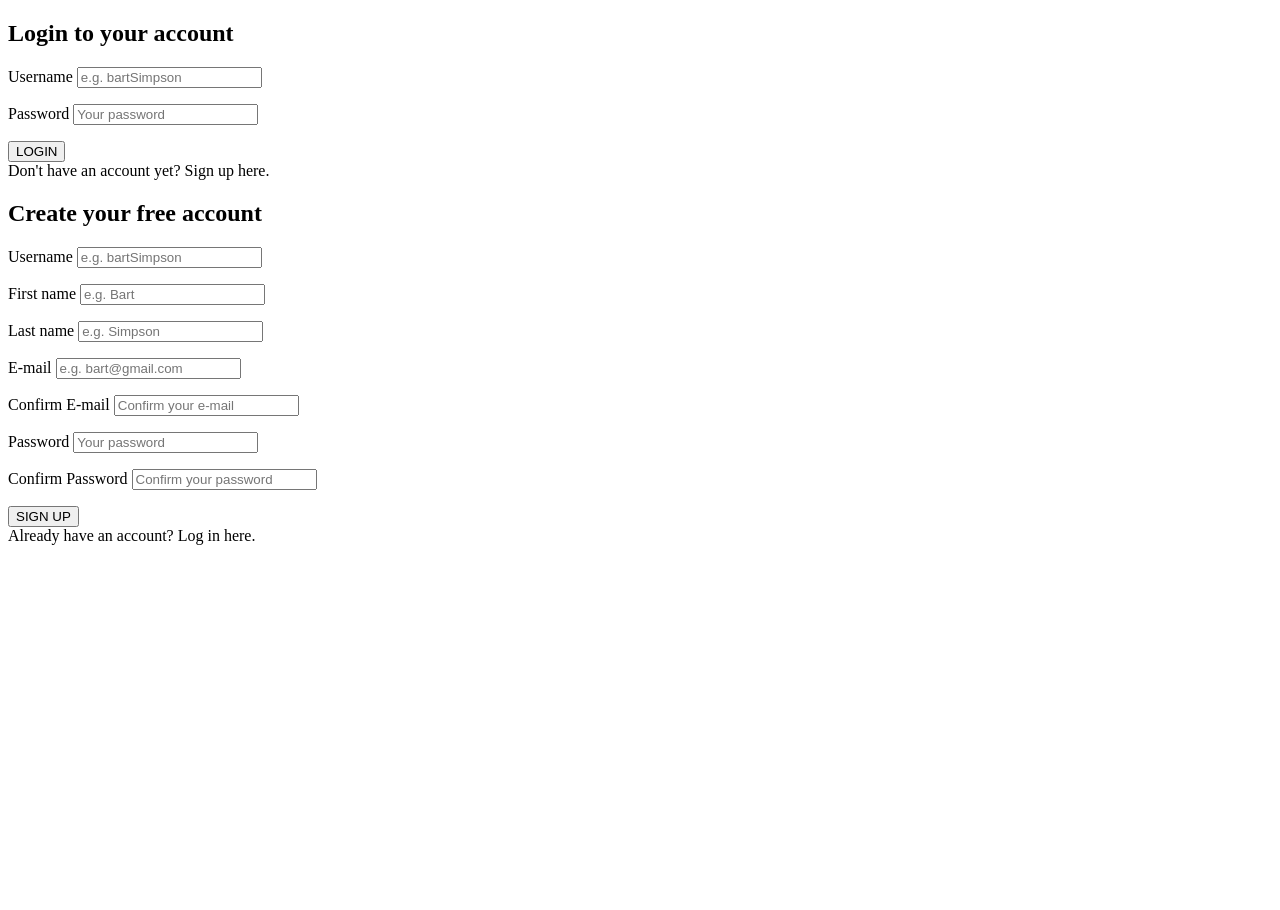
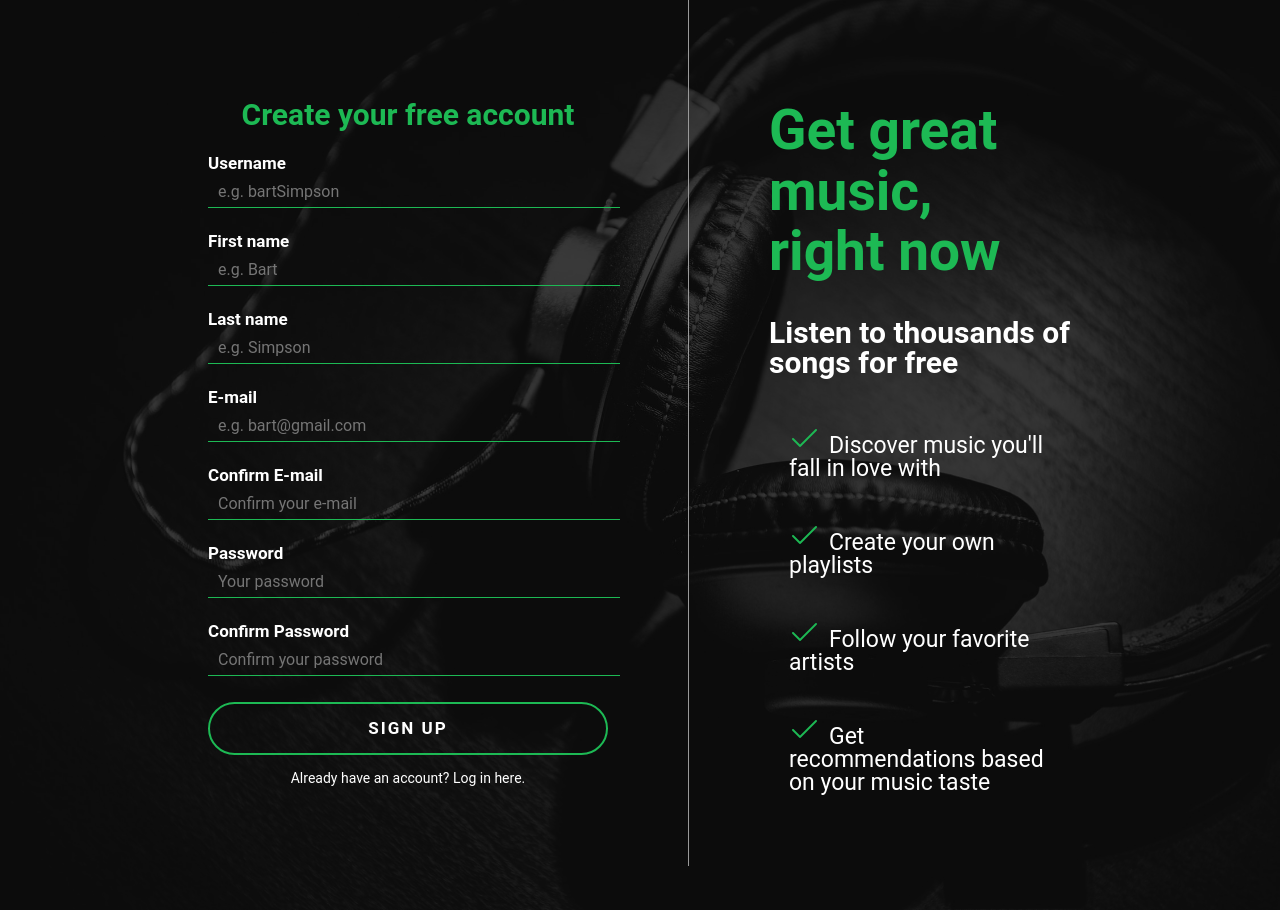
Before and after one commit to leomcg/spotify-clone, a PHP site: page /register.php in a window 1280 px wide. Before the commit the page ends 545 px from the top, so only its background shows below. Run offline with PHP 8.4, Linux system fonts and the light colour scheme.

Commit message:
Styles the login and register page

```diff
--- /dev/null
+++ b/assets/css/register.css
@@ -0,0 +1,148 @@
+html,
+body {
+  padding: 0;
+  margin: 0;
+  height: 100%;
+  box-sizing: border-box;
+}
+
+p {
+  margin-top: 25px;
+}
+
+#background {
+  background: linear-gradient( rgba(0, 0, 0, 0.7), rgba(0, 0, 0, 0.7) ), url('../images/bg3.jpg');
+  background-position: revert;
+  background-size: cover;
+  display: table;
+  height: 100%;
+  width: 100%;
+}
+
+#loginContainer * {
+  color: #fff;
+  font-family: 'Roboto', 'Arial', sans-serif;
+  font-weight: normal;
+  line-height: 1em;
+}
+
+#loginContainer {
+  width: 80%;
+  margin: 0 auto;
+  position: relative;
+  max-width: 1366px;
+}
+
+#inputContainer {
+  width: 400px;
+  padding: 80px;
+  float: left;
+  border-right: 1px solid #999;
+}
+
+#inputContainer h2 {
+  margin-top: 20px;
+  text-align: center;
+  font-weight: 700;
+  color: #1DB954;
+  font-size: 30px;
+}
+
+#inputContainer input[type="text"],
+#inputContainer input[type="email"],
+#inputContainer input[type="password"] {
+  display: block;
+  background-color: transparent !important;
+  border: none;
+  font-size: 16px;
+  border-bottom: 1px solid #1DB954;
+  height: 30px;
+  width: 100%;
+  padding-left: 10px;
+  margin-top: 3px;
+}
+
+#inputContainer label {
+  font-size: 17px;
+  font-weight: 700;
+}
+
+#inputContainer button {
+  background-color: transparent;
+  width: 100%;
+  padding: 16px;
+  text-transform: uppercase;
+  border-radius: 100px;
+  border: 2px solid #1DB954;
+  font-size: 17px;
+  font-weight: 700;
+  letter-spacing: 2px;
+  margin: 10px 0;
+  cursor: pointer;
+}
+
+#inputContainer button:hover {
+  background-color: rgba(0, 0, 0, .3);
+}
+
+#inputContainer button:active {
+  background-color: rgba(0, 0, 0, .3);
+  transform: translateY(5px);
+}
+
+.hasAccountText {
+  margin-top: 5px;
+  text-align: center;
+}
+
+.hasAccountText span {
+  font-weight: 700;
+  font-size: 14px;
+  cursor: pointer;
+}
+
+#registerForm,
+#loginForm {
+  display: none;
+}
+
+.errorMessage {
+  margin-top: 5px;
+  font-size: 12px;
+  color: pink !important;
+  display: block;
+  float: right
+}
+
+#loginText {
+  padding: 80px;
+  display: table-cell;
+}
+
+#loginText h1 {
+  margin-top: 20px;
+  line-height: 1.1em;
+  font-weight: 700;
+  font-size: 55px;
+  color: #1DB954;
+}
+
+#loginText h2 {
+  font-weight: 700;
+  font-size: 30px;
+}
+
+#loginText ul {
+  list-style: none;
+  padding: 0;
+}
+
+#loginText li {
+  font-weight: 400;
+  font-size: 23px;
+  padding: 20px;
+}
+
+#loginText li img {
+  margin-right: 10px;
+}
--- /dev/null
+++ b/assets/js/register.js
@@ -0,0 +1,12 @@
+$(document).ready(() => {
+
+  $("#hideLogin").click(() => {
+    $('#loginForm').hide();
+    $('#registerForm').show();
+  })
+
+  $("#hideRegister").click(() => {
+    $('#registerForm').hide();
+    $('#loginForm').show();
+  })
+});
--- a/includes/handlers/register-handler.php
+++ b/includes/handlers/register-handler.php
@@ -33,8 +33,6 @@ if(isset($_POST['registerButton'])) {
   if($wasSuccessful) {
     $_SESSION['userLoggedIn'] = $username;
     header("Location: index.php");
-  } else {
-    echo 'register FAILED';
   }
 }
 
--- a/register.php
+++ b/register.php
@@ -31,15 +31,26 @@ function getInputValue($input)
 </head>
 
 <body>
+  <script>
+    $(document).ready(() => {
+      $('#registerButton').click(() => {
+        $('#loginForm').hide();
+        $('#registerForm').show();
+      })
+
+      $('#loginForm').hide();
+      $('#registerForm').show();
+});
+  </script>
   <div id="background">
     <div id="loginContainer">
       <div id="inputContainer">
         <form autocomplete="off" method="POST" action="register.php" id="loginForm">
           <h2>Login to your account</h2>
           <p>
-            <?php $account->getError(Constants::$invalidCredentials) ?>
             <label for="loginUsername">Username</label>
             <input type="text" id="loginUsername" name="loginUsername" placeholder="e.g. bartSimpson" value="<?php getInputValue('loginUsername') ?>" required>
+            <?php $account->getError(Constants::$invalidCredentials) ?>
           </p>
           <p>
             <label for="loginPassword">Password</label>
@@ -56,51 +67,64 @@ function getInputValue($input)
         <form autocomplete="off" method="POST" action="register.php" id="registerForm">
           <h2>Create your free account</h2>
           <p>
+            <label for="username">Username</label>
+            <input type="text" id="username" name="username" placeholder="e.g. bartSimpson" value="<?php getInputValue('username') ?>" required>
             <?php $account->getError(Constants::$usernameLength) ?>
             <?php $account->getError(Constants::$usernameExists) ?>
-            <label for="username">Username</label>
-            <input type="text" id="username" name="username" placeholder="e.g. bartSimpson" value="<?php getInputValue('username') ?>" required>
           </p>
           <p>
-            <?php $account->getError(Constants::$firstNameLength) ?>
             <label for="firstName">First name</label>
             <input type="text" id="firstName" name="firstName" placeholder="e.g. Bart" value="<?php getInputValue('firstName') ?>" required>
+            <?php $account->getError(Constants::$firstNameLength) ?>
           </p>
           <p>
-            <?php $account->getError(Constants::$lastNameLength) ?>
             <label for="lastName">Last name</label>
             <input type="text" id="lastName" name="lastName" placeholder="e.g. Simpson" value="<?php getInputValue('lastName') ?>" required>
+            <?php $account->getError(Constants::$lastNameLength) ?>
           </p>
           <p>
+            <label for="email">E-mail</label>
+            <input type="email" id="email" name="email" placeholder="e.g. bart@gmail.com" value="<?php getInputValue('email') ?>" required>
             <?php $account->getError(Constants::$invalidEmail) ?>
             <?php $account->getError(Constants::$emailsDontMatch) ?>
             <?php $account->getError(Constants::$emailExists) ?>
-            <label for="email">E-mail</label>
-            <input type="email" id="email" name="email" placeholder="e.g. bart@gmail.com" value="<?php getInputValue('email') ?>" required>
           </p>
           <p>
             <label for="email2">Confirm E-mail</label>
             <input type="email" id="email2" name="email2" placeholder="Confirm your e-mail" value="<?php getInputValue('email2') ?>" required>
           </p>
           <p>
+            <label for="password">Password</label>
+            <input type="password" id="password" name="password" placeholder="Your password" value="<?php getInputValue('password') ?>" required>
             <?php $account->getError(Constants::$invalidPassword) ?>
             <?php $account->getError(Constants::$passwordLength) ?>
             <?php $account->getError(Constants::$passwordsDontMatch) ?>
-            <label for="password">Password</label>
-            <input type="password" id="password" name="password" placeholder="Your password" value="<?php getInputValue('password') ?>" required>
           </p>
           <p>
             <label for="password2">Confirm Password</label>
             <input type="password" id="password2" name="password2" placeholder="Confirm your password" value="<?php getInputValue('password2') ?>" required>
           </p>
 
-          <button type="submit" name="registerButton">SIGN UP</button>
+          <button type="submit" name="registerButton" id="registerButton">SIGN UP</button>
           <div class="hasAccountText">
             <span id="hideRegister">Already have an account? Log in here.</span>
           </div>
         </form>
       </div>
+
+      <div id="loginText">
+        <h1>Get great music, <br> right now</h1>
+        <h2>Listen to thousands of songs for free</h2>
+        <ul>
+          <li><img src="assets/icons/check.png" alt="" srcset="">Discover music you'll fall in love with</li>
+          <li><img src="assets/icons/check.png" alt="" srcset="">Create your own playlists</li>
+          <li><img src="assets/icons/check.png" alt="" srcset="">Follow your favorite artists</li>
+          <li><img src="assets/icons/check.png" alt="" srcset="">Get recommendations based on your music taste</li>
+        </ul>
+      </div>
     </div>
+
+
   </div>
 </body>
 
```
Also changed, not shown: assets/icons/check.png (added), assets/images/bg.jpg (added), assets/images/bg2.jpg (added), assets/images/bg3.jpg (added).
